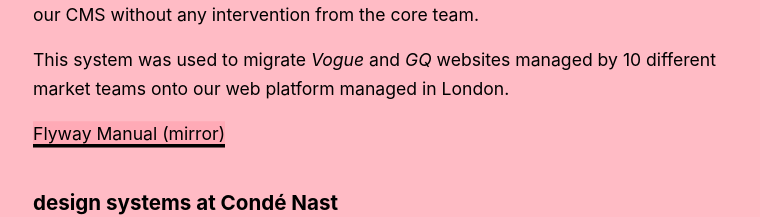
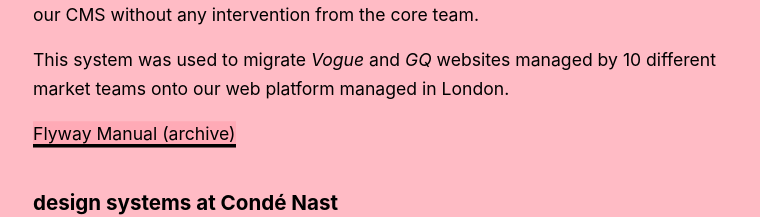
Before and after one commit to stefee/stef-next, a Next.js app: page / in a window 1280 px wide. Shown: the part 1580-1797 px from the top of the page, without its empty margins (255-1015 px from the left). Built offline with nearby package versions, Linux system fonts and the light colour scheme.

Commit message:
Update index.js

```diff
--- a/pages/index.js
+++ b/pages/index.js
@@ -39,7 +39,7 @@
         <p><em>Flyway</em> is a system for migrating content from an existing CMS into Condé Nast's CMS. Content can be defined as articles, authors, categories, galleries, videos and images.</p>
         <p>We implemented a "self-service" model to allow engineers to migrate content into our CMS without any intervention from the core team.</p>
         <p>This system was used to migrate <em>Vogue</em> and <em>GQ</em> websites managed by 10 different market teams onto our web platform managed in London.</p>
-        <p><a href="https://stefee.github.io/flyway-manual">Flyway Manual (mirror)</a></p>
+        <p><a href="https://web.archive.org/web/20200919173414/https://conde-nast-international.gitbook.io/flyway-docs/">Flyway Manual (archive)</a></p>
         <h3 id="design-systems-at-conde-nast">design systems at Condé Nast</h3>
         <p>&ldquo;A unified, scalable, digital design language for Condé Nast brands.&rdquo;</p>
         <p><em>Atelier</em> is a React <a href="https://github.com/styled-components/styled-components">styled-components</a> library created for Condé Nast's brand sites. The library supports multiple brand identities and is used by a handful of different web applications.</p>
```
